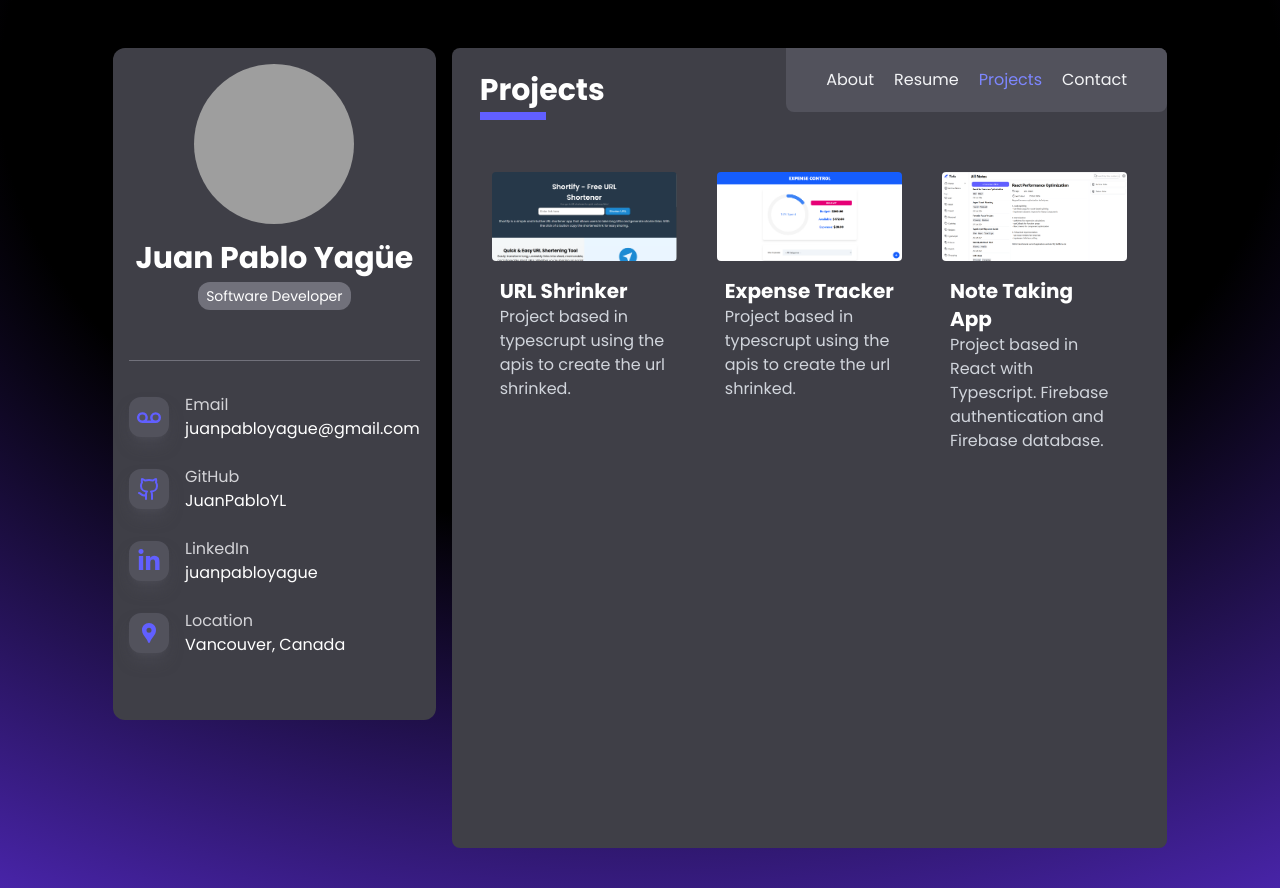
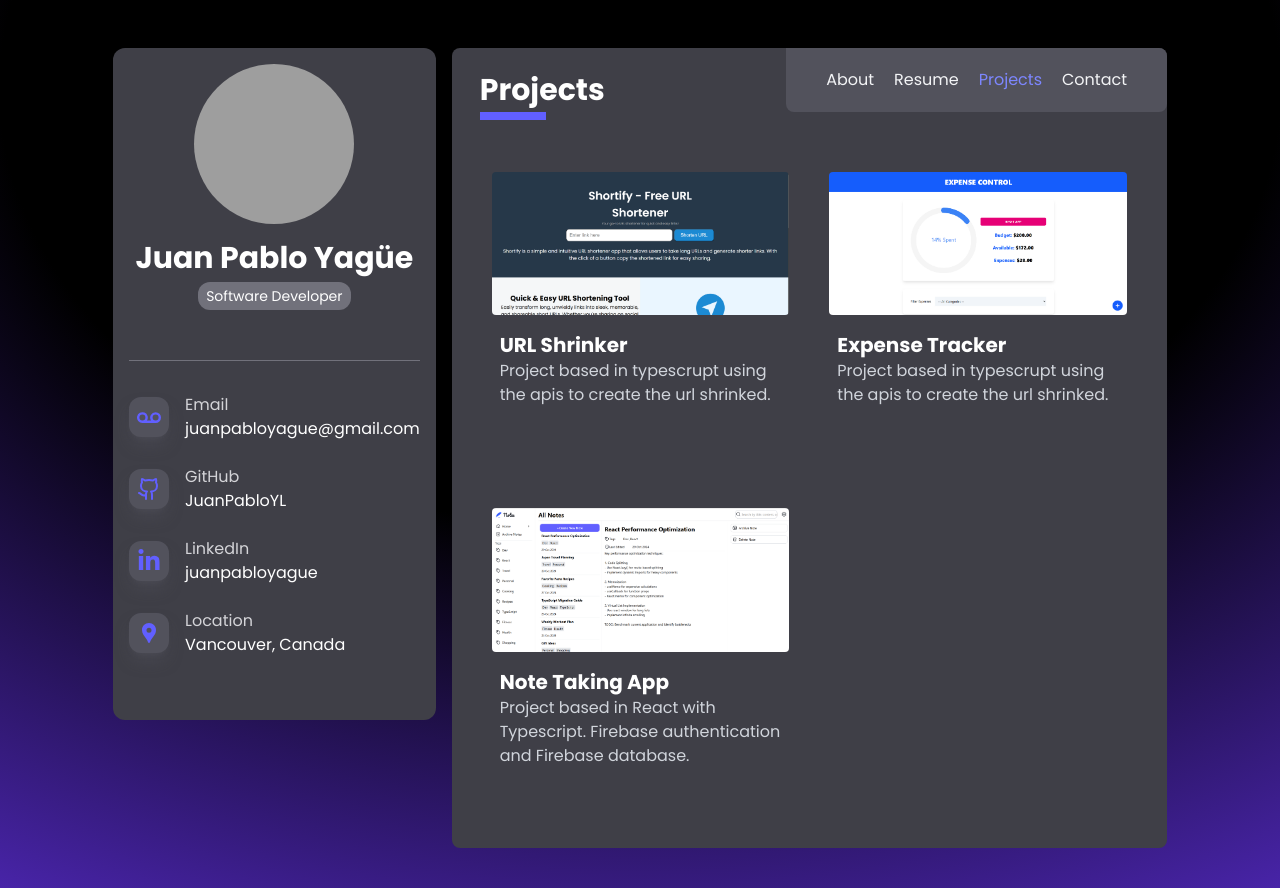
Before and after one commit to JuanPabloYL/portfolio2, a React (Vite) app: page /projects in a window 1280 px wide. Built offline with nearby package versions, Linux system fonts and the light colour scheme; grey boxes are pictures that could not be loaded.

Commit message:
styles(grid): change grid layout in projectpage

```diff
--- a/src/pages/ProjectsPage.tsx
+++ b/src/pages/ProjectsPage.tsx
@@ -33,7 +33,7 @@ const ProjectsPage = () => {
         <span className="absolute bottom-0 left-0 w-[10%] border-b-8 border-b-indigo-500"></span>
       </h1>
 
-      <section className="flex flex-col md:flex-row justify-between mt-10 items-center gap-4">
+      <section className="flex flex-col md:flex-row justify-between mt-10 items-center gap-4 md:grid grid-cols-2">
         {projects.map(({ name, description, url, imgURL }) => (
           <a
             href={url}
```
